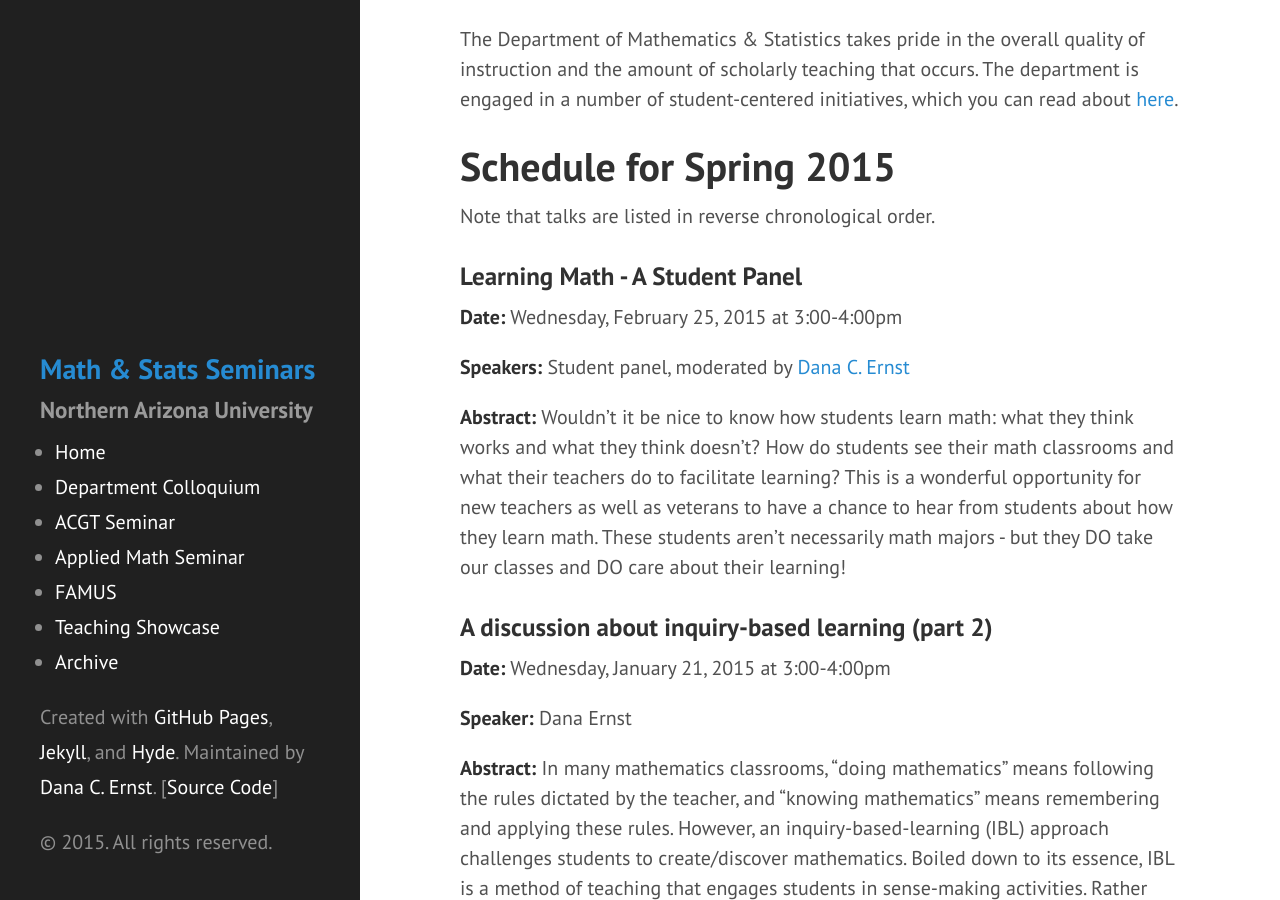
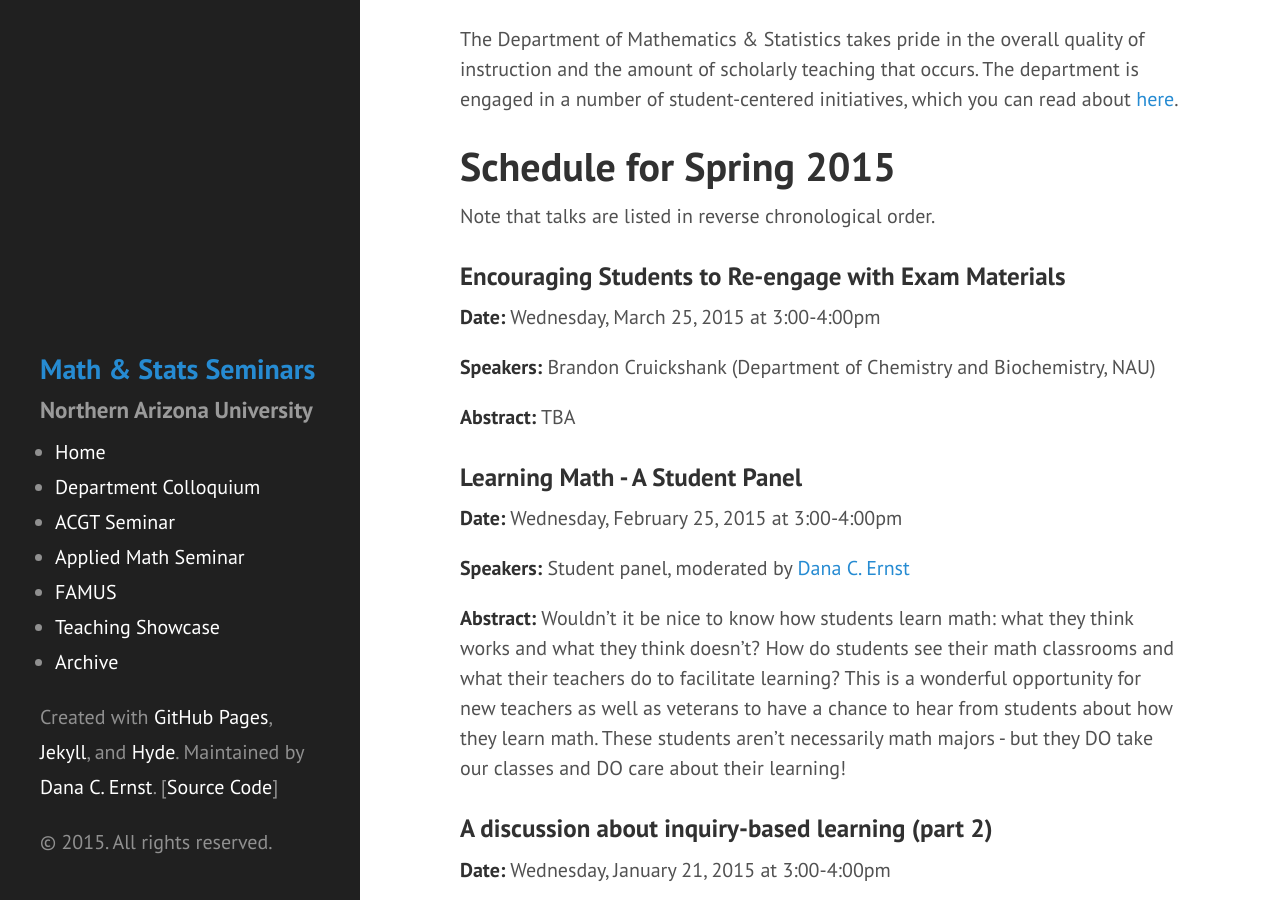
Before and after one commit to NAUMathStat/seminars, a Jekyll site: the page built from teachingSpring2015.md, in a window 1280 px wide and 900 px high, scrolled down 466 px. Built offline with Jekyll 4.4.1, drawn with Linux system fonts in a browser that asks for light colours; Markdown is read by kramdown in place of the engine named in the settings.

Commit message:
Updates to Teaching Showcase

```diff
--- a/teachingSpring2015.md
+++ b/teachingSpring2015.md
@@ -10,6 +10,14 @@ The Department of Mathematics & Statistics takes pride in the overall quality of
 # Schedule for Spring 2015 #
 
 Note that talks are listed in reverse chronological order.
+
+### Encouraging Students to Re-engage with Exam Materials ###
+
+**Date:** Wednesday, March 25, 2015 at 3:00-4:00pm
+
+**Speakers:** Brandon Cruickshank (Department of Chemistry and Biochemistry, NAU)
+
+**Abstract:**  TBA
 
 ### Learning Math - A Student Panel ###
 
```
